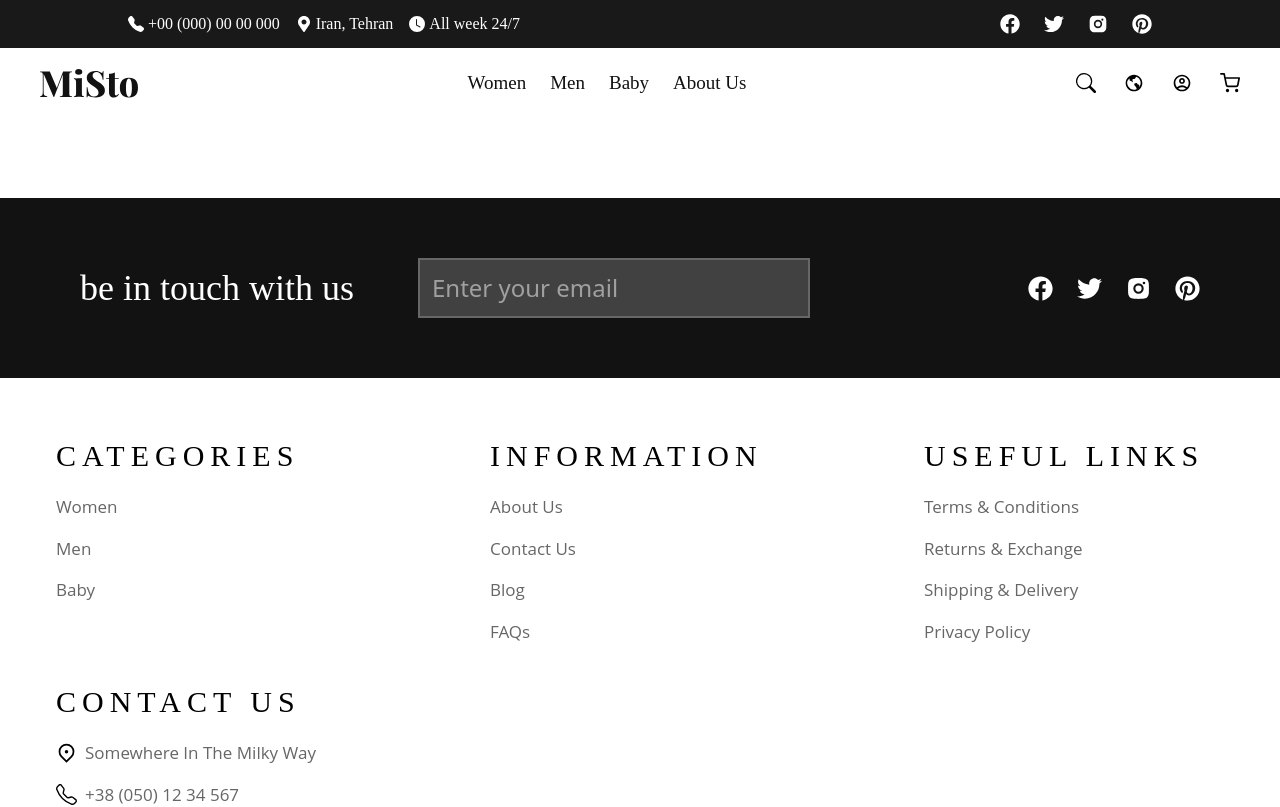
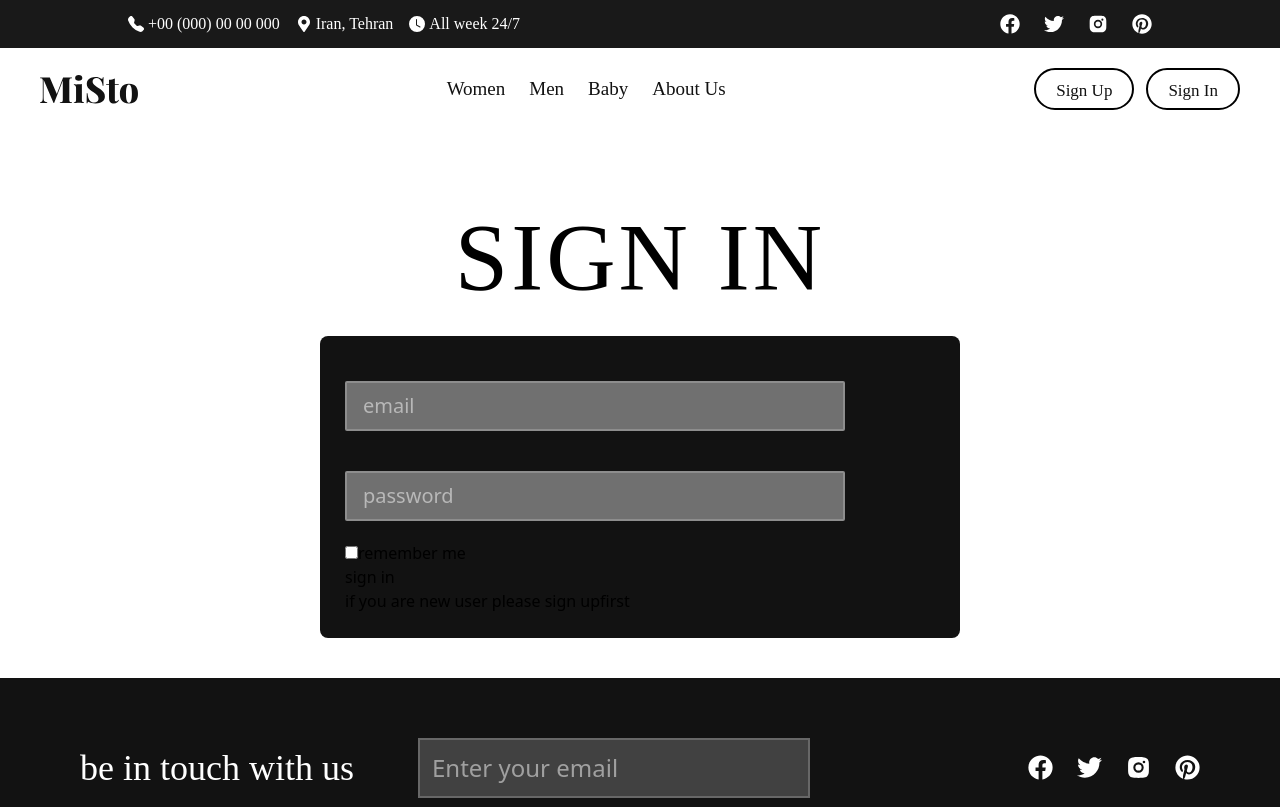
Before and after one commit to omidfarhangnia/Sm-React-Online-Shop, a React (Create React App) app: page /SignInPage in a window 1280 px wide. Shown: the top 807 px of the page. Built offline with nearby package versions, Linux system fonts and the light colour scheme; no server answers; the database is empty.

Commit message:
adding sing in page

```diff
--- a/src/App.js
+++ b/src/App.js
@@ -6,6 +6,8 @@ import AuthContextProvider from "./context/AuthContext";
 import WomenPage from "./pages/WomenPage";
 import MenPage from "./pages/MenPage";
 import BabyPage from "./pages/BabyPage";
+import SignInPage from "./pages/SignInPage";
+import SignUpPage from "./pages/SignUpPage";
 
 function App() {
   return (
@@ -17,6 +19,8 @@ function App() {
           <Route path="/WomenPage" element={<WomenPage />} />
           <Route path="/MenPage" element={<MenPage />} />
           <Route path="/BabyPage" element={<BabyPage />} />
+          <Route path="/SignInPage" element={<SignInPage />} />
+          <Route path="/SignUpPage" element={<SignUpPage />} />
         </Routes>
         <Footer />
       </AuthContextProvider>
--- a/src/components/Navbar.jsx
+++ b/src/components/Navbar.jsx
@@ -2,10 +2,11 @@ import React from "react";
 import { Link } from "react-router-dom";
 import { FiShoppingCart } from "react-icons/fi";
 import { MdOutlineAccountCircle } from "react-icons/md";
-import { RiEarthLine } from "react-icons/ri";
-import { BsSearch } from "react-icons/bs";
+import { GiveData } from "../context/AuthContext";
 
 const Navbar = () => {
+  const { user } = GiveData();
+
   return (
     <nav className="flex justify-between items-center mx-10 my-5">
       <div>
@@ -63,11 +64,36 @@ const Navbar = () => {
           </a>
         </li>
       </ul>
-      <div className="hidden md:flex gap-3 lg:gap-7">
-        <BsSearch size={20} />
-        <RiEarthLine size={20} />
-        <MdOutlineAccountCircle size={20} />
-        <FiShoppingCart size={20} />
+      <div className="hidden md:flex items-center">
+        <div className="flex gap-3">
+          {user ? (
+            <button className="capitalize lg:text-[17px] text-[#121212] font-light px-5 pt-2 pb-1 rounded-full border-2 border-solid border-black">
+              Log out
+            </button>
+          ) : (
+            <>
+              <Link to={"/SignUpPage"}>
+                <button className="capitalize lg:text-[17px] text-[#121212] font-light px-5 pt-2 pb-1 rounded-full border-2 border-solid border-black">
+                  sign up
+                </button>
+              </Link>
+              <Link to={"/SignInPage"}>
+                <button className="capitalize lg:text-[17px] text-[#121212] font-light px-5 pt-2 pb-1 rounded-full border-2 border-solid border-black">
+                  sign in
+                </button>
+              </Link>
+            </>
+          )}
+        </div>
+
+        {user && (
+          <>
+            <div className="flex gap-3 lg:gap-7">
+              <MdOutlineAccountCircle size={26} />
+              <FiShoppingCart size={26} />
+            </div>
+          </>
+        )}
       </div>
     </nav>
   );
--- a/src/context/AuthContext.jsx
+++ b/src/context/AuthContext.jsx
@@ -1,11 +1,18 @@
 import React, { createContext, useContext, useEffect, useState } from "react";
-import { collection, onSnapshot, query } from "firebase/firestore";
-import { db } from "../firebase";
+import { collection, doc, onSnapshot, query, setDoc } from "firebase/firestore";
+import { db, auth } from "../firebase";
+import {
+  createUserWithEmailAndPassword,
+  onAuthStateChanged,
+  signInWithEmailAndPassword,
+  signOut,
+} from "firebase/auth";
 
 const AuthContext = createContext();
 
 const AuthContextProvider = ({ children }) => {
   const [items, setItems] = useState([]);
+  const [user, setUser] = useState({});
 
   useEffect(() => {
     const q = query(collection(db, "items"));
@@ -19,8 +26,33 @@ const AuthContextProvider = ({ children }) => {
     });
     return () => unsubscribe();
   }, []);
+
+  useEffect(() => {
+    const unsubscribe = onAuthStateChanged(auth, (currentUser) => {
+      setUser(currentUser);
+    });
+    return () => {
+      unsubscribe();
+    };
+  });
+
+  function SignUp(email, password) {
+    createUserWithEmailAndPassword(auth, email, password);
+    setDoc(doc(db, "users", email), {
+      email: email,
+    });
+  }
+
+  function LogIn(email, password) {
+    return signInWithEmailAndPassword(auth, email, password);
+  }
+
+  function LogOut() {
+    return signOut(auth);
+  }
+
   return (
-    <AuthContext.Provider value={{ items }}>
+    <AuthContext.Provider value={{ items, user, SignUp, LogIn, LogOut }}>
       {children}
     </AuthContext.Provider>
   );
--- a/src/pages/SignInPage.jsx
+++ b/src/pages/SignInPage.jsx
@@ -1,14 +1,30 @@
 import React from "react";
+import { Link } from "react-router-dom";
 
 const SignInPage = () => {
-    return(
-        <>
-            <span>sign in</span>
-            <h1>hello there</h1>
-            <h1>hello there</h1>
-            <h1>hello there</h1>
-        </>
-    );
-}
+  return (
+    <>
+      <h1 className="text-5xl select-none md:text-6xl lg:text-8xl text-center mb-[30px] uppercase font-bebasNeue tracking-[3px]">sign in</h1>
+      <form
+        onSubmit={(e) => {
+          e.preventDefault();
+        }}
+        className="max-w-[700px] w-[50%] min-w-[400px] p-[25px] bg-[#121212] rounded-lg mx-auto flex-col"
+      >
+        <input placeholder="email" type="email" className="w-full placeholder:text-white/50 focus-within:outline-none border-solid border-white/20 border-2 focus-within:border-white max-w-[500px] px-4 py-2 my-5 bg-white/40 text-white rounded-sm text-[20px]"/>
+        <input placeholder="password" type="password" className="w-full placeholder:text-white/50 focus-within:outline-none border-solid border-white/20 border-2 focus-within:border-white max-w-[500px] px-4 py-2 my-5 bg-white/40 text-white rounded-sm text-[20px]"/>
+        <div>
+          <input type="checkbox" id="rememberMyAuth" />
+          <label htmlFor="rememberMyAuth">remember me</label>
+        </div>
+        <input type="submit" value={"sign in"} />
+        <p>
+          if you are new user please <Link to={"/SignUpPage"}>sign up</Link>
+          first
+        </p>
+      </form>
+    </>
+  );
+};
 
 export default SignInPage;
```
